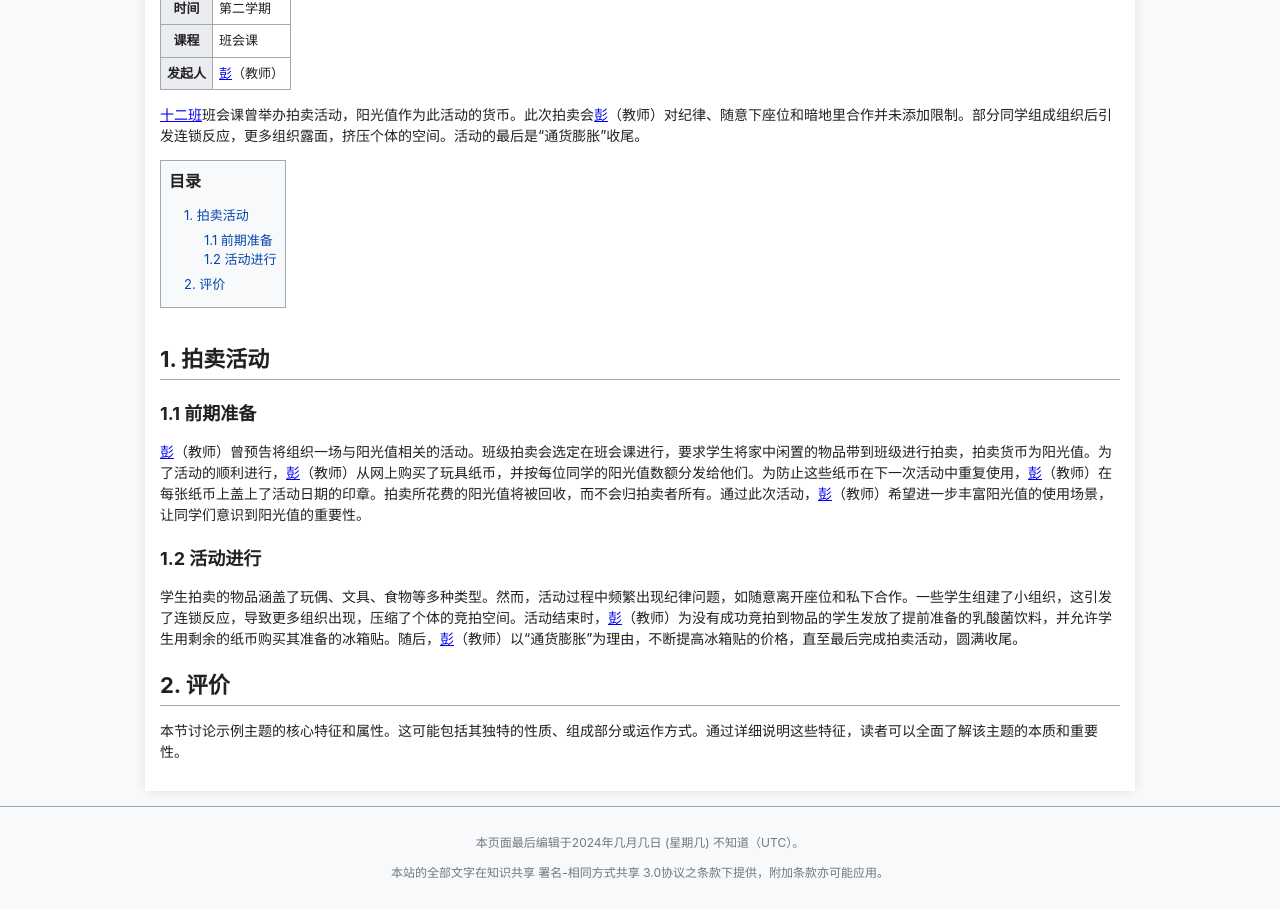
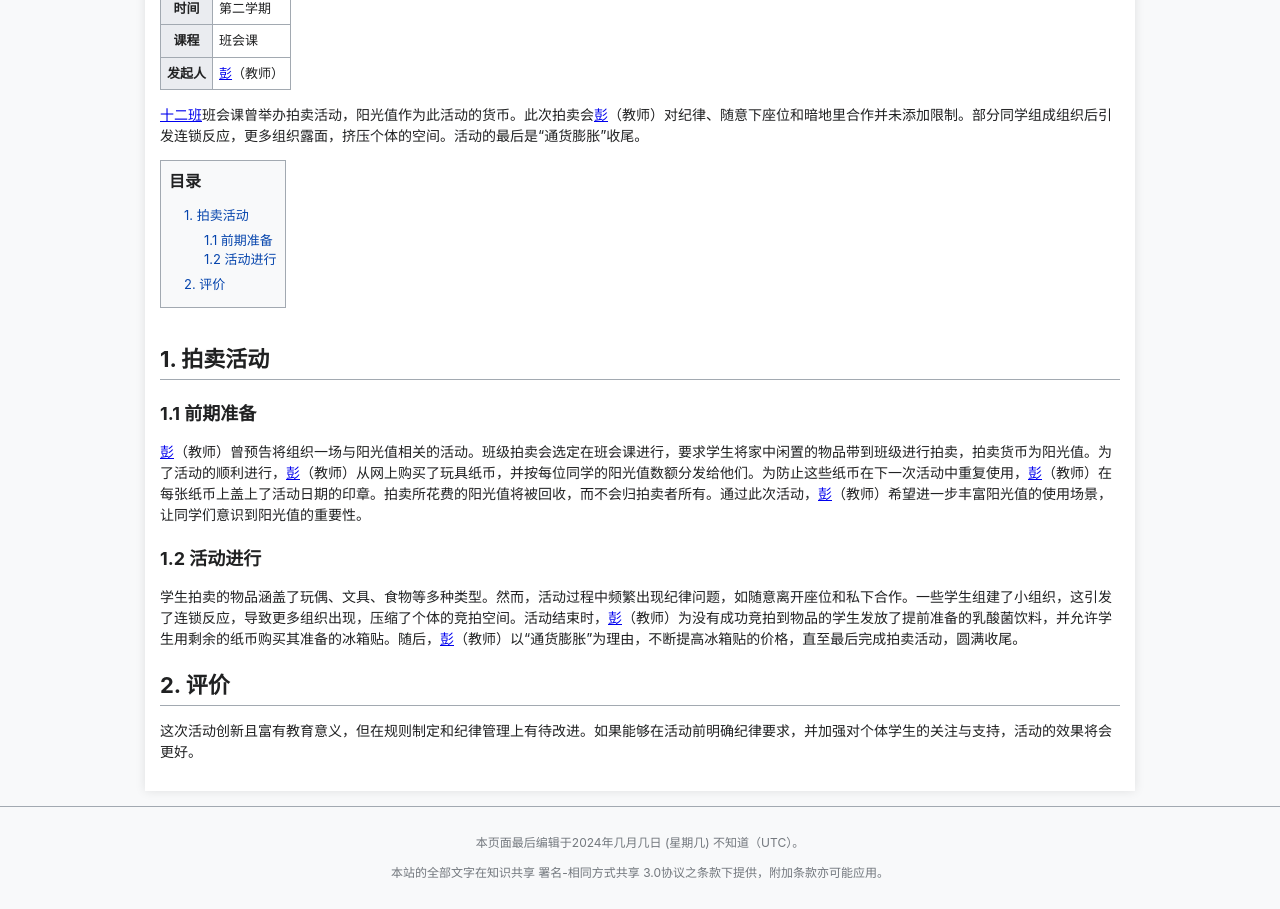
Before and after one commit to hljhlj121311/paimaihui.GitHub.io, a plain HTML site: page index.html in a window 1280 px wide. Shown: the part 166-1075 px from the top of the page. Drawn offline with Linux system fonts and the light colour scheme.

Commit message:
Update index.html

```diff
--- a/index.html
+++ b/index.html
@@ -235,7 +235,7 @@
         <p>学生拍卖的物品涵盖了玩偶、文具、食物等多种类型。然而，活动过程中频繁出现纪律问题，如随意离开座位和私下合作。一些学生组建了小组织，这引发了连锁反应，导致更多组织出现，压缩了个体的竞拍空间。活动结束时，<a href="https://penny-github-io-7sf.pages.dev/">彭</a>（教师）为没有成功竞拍到物品的学生发放了提前准备的乳酸菌饮料，并允许学生用剩余的纸币购买其准备的冰箱贴。随后，<a href="https://penny-github-io-7sf.pages.dev/">彭</a>（教师）以“通货膨胀”为理由，不断提高冰箱贴的价格，直至最后完成拍卖活动，圆满收尾。</p>
 
         <h2 id="section2">2. 评价</h2>
-        <p>本节讨论示例主题的核心特征和属性。这可能包括其独特的性质、组成部分或运作方式。通过详细说明这些特征，读者可以全面了解该主题的本质和重要性。</p>
+        <p>这次活动创新且富有教育意义，但在规则制定和纪律管理上有待改进。如果能够在活动前明确纪律要求，并加强对个体学生的关注与支持，活动的效果将会更好。</p>
     </div>
 
 
```
